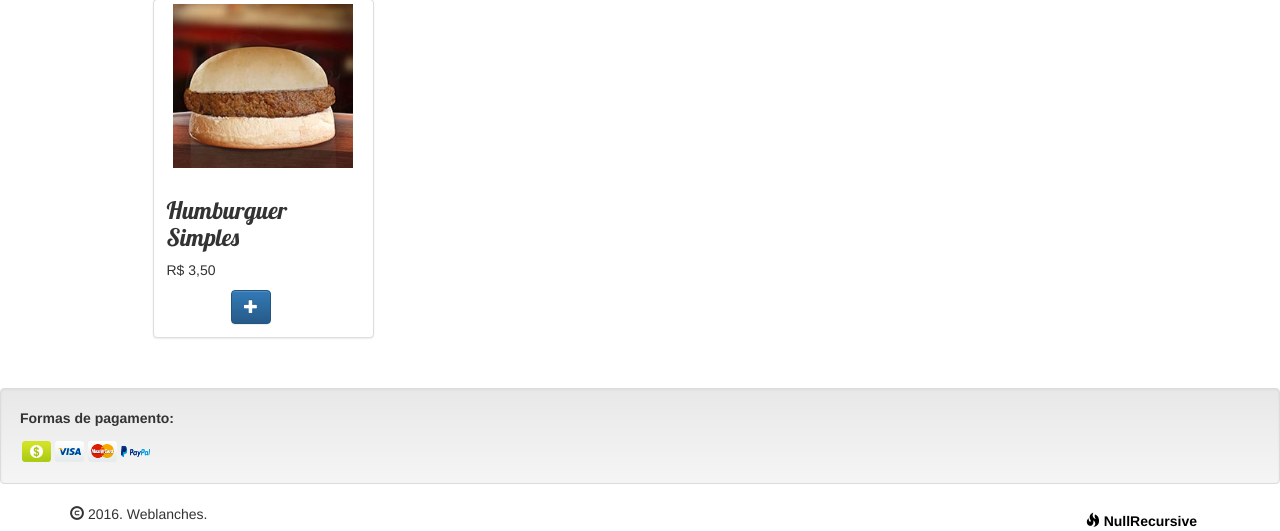
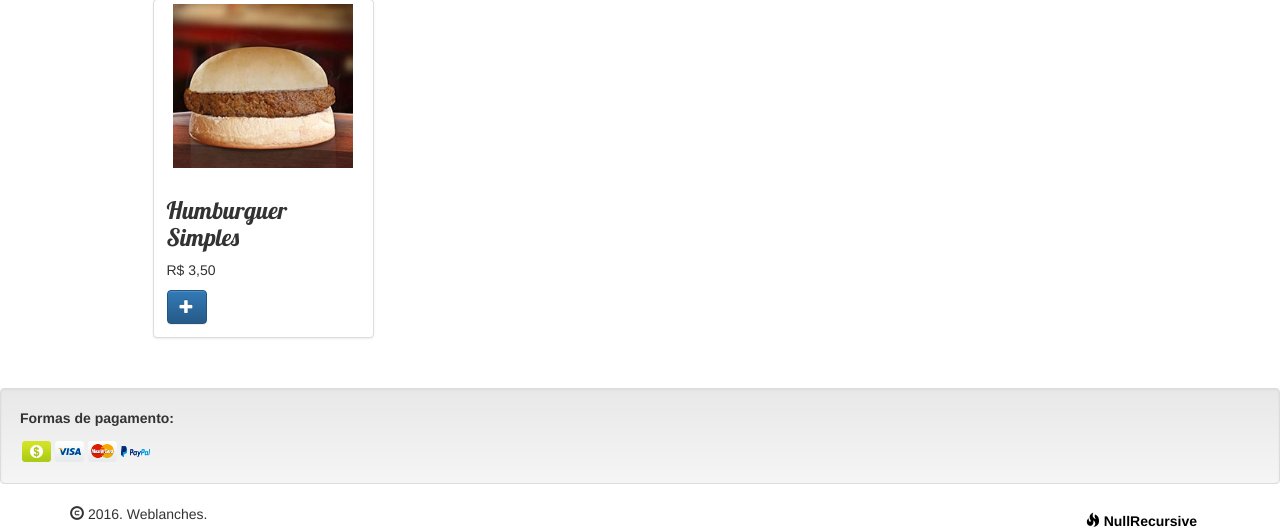
Before and after one commit to NullRecursive/WebLanches, a Django app: page /cardapio/hamburguer/ in a window 1280 px wide. Shown: the part 333-864 px from the top of the page. Run offline with Django 3.2, Linux system fonts and the light colour scheme; some libraries are stand-ins or nearby versions.

Commit message:
hamburguer.html

```diff
--- a/loja/templates/loja/hamburguer.html
+++ b/loja/templates/loja/hamburguer.html
@@ -10,9 +10,9 @@
       <div class="caption">
         <h3>Humburguer Simples</h3>
       <p style="margin-left: 8" > R$ 3,50</p>
-      <div class="col-md-offset-4"><button type="button" class="btn btn-primary" data-toggle="modal" data-target=".eu">
+      <button align="right" type="button" class="btn btn-primary" data-toggle="modal" data-target=".eu">
             <span class="glyphicon glyphicon-plus" aria-hidden="true"></span>
-      </button></div>
+      </button>
         <div class="modal fade eu" tabindex="-1" role="dialog" aria-labelledby="mySmallModalLabel">
           <div class="modal-dialog modal-sm" role="document">
             <div class="modal-content">
```
